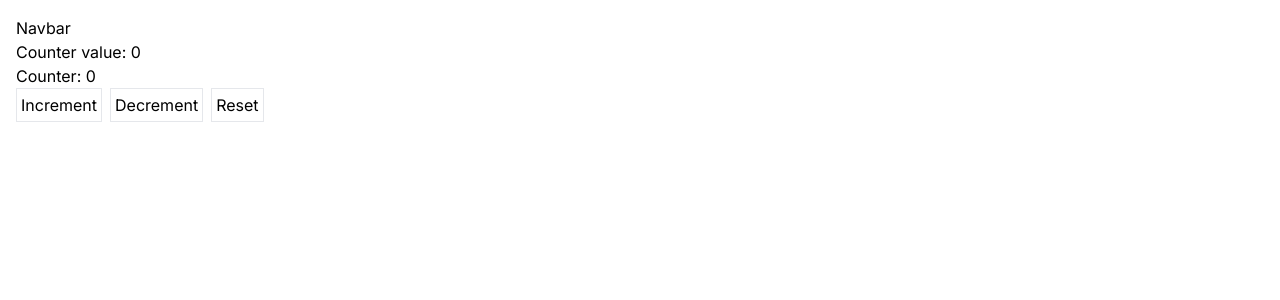
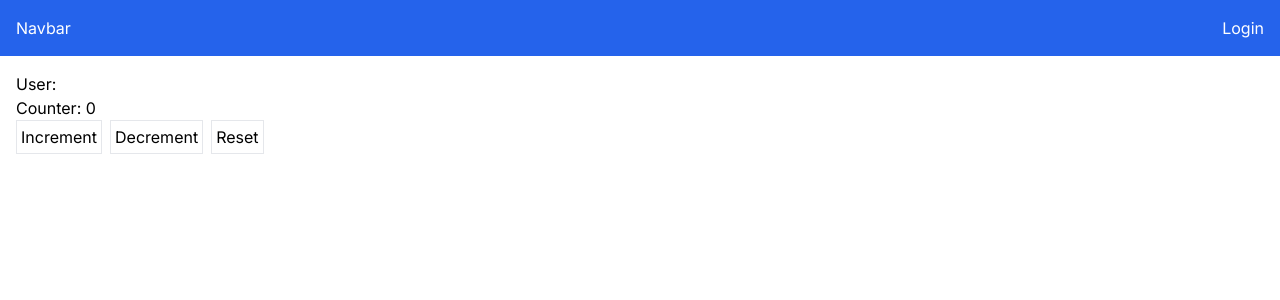
Before and after one commit to fahim041/library, a Next.js app: page /react/zustand in a window 1280 px wide. Shown: the top 300 px of the page. Built offline with nearby package versions, Linux system fonts and the light colour scheme.

Commit message:
zustand auth store

```diff
--- a/app/react/zustand/Home.tsx
+++ b/app/react/zustand/Home.tsx
@@ -1,7 +1,11 @@
 import Counter from "./Counter";
+import useAuthStore from "./store/authStore";
 
 export default function Home(){
-    return <div>
+    const {user} = useAuthStore();
+
+    return <div className="p-4">
+        <p>User: {user}</p>
         <Counter />
     </div>
 }
--- a/app/react/zustand/Navbar.tsx
+++ b/app/react/zustand/Navbar.tsx
@@ -1,10 +1,16 @@
-import useCounterStore from "./store/counterStore"
+import useAuthStore from './store/authStore';
 
-export default function Navbar(){
-    const {counter} = useCounterStore();
+export default function Navbar() {
+  const { user, login, logout } = useAuthStore();
 
-    return <div>
-        <h3>Navbar</h3>
-        <p>Counter value: {counter}</p>
+  return (
+    <div className="p-4 bg-blue-600 text-white flex justify-between">
+      <h3>Navbar</h3>
+      {user ? (
+        <button onClick={logout}>Logout</button>
+      ) : (
+        <button onClick={() => login('User-1')}>Login</button>
+      )}
     </div>
+  );
 }
--- a/app/react/zustand/page.tsx
+++ b/app/react/zustand/page.tsx
@@ -4,7 +4,7 @@ import Navbar from './Navbar';
 
 export default function Page() {
   return (
-    <div className="p-4">
+    <div>
       <Navbar />
       <Home />
     </div>
--- /dev/null
+++ b/app/react/zustand/store/authStore.ts
@@ -0,0 +1,15 @@
+import { create } from 'zustand';
+
+interface AuthStore {
+  user: string;
+  login: (username: string) => void;
+  logout: () => void;
+}
+
+const useAuthStore = create<AuthStore>((set) => ({
+  user: '',
+  login: (username) => set(() => ({ user: username })),
+  logout: () => set(() => ({ user: '' })),
+}));
+
+export default useAuthStore;
```
